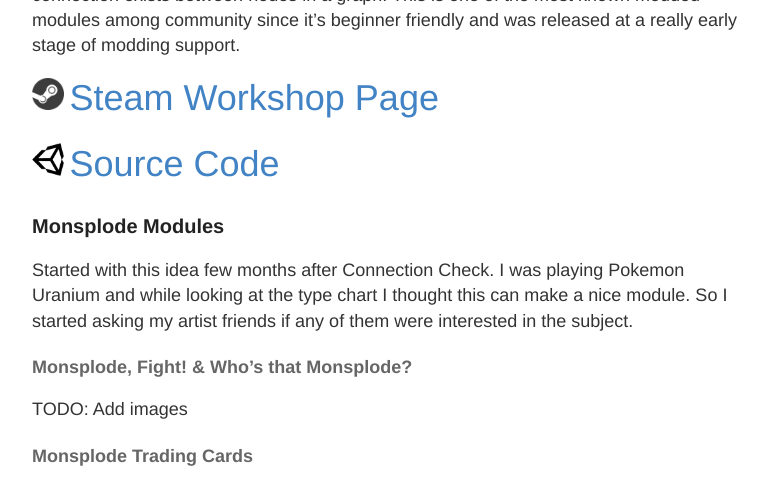
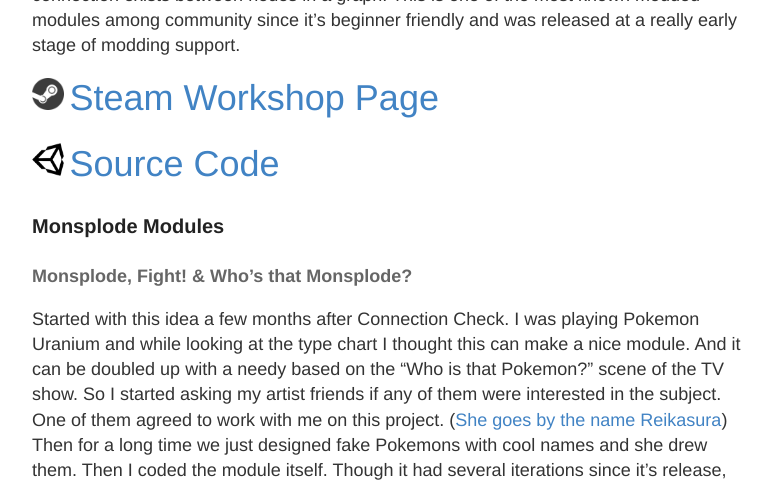
Before and after one commit to bcetin/bcetin.github.io, a Jekyll site: the page built from ktane.md, in a window 1280 px wide and 1400 px high, scrolled down 1279 px. Shown: the top 486 px of the window, without its empty margins (248-1020 px from the left). Built offline with Jekyll 4.4.1, drawn with Linux system fonts in a browser that asks for light colours; some of the changed text lies outside the part shown.

Commit message:
KTaNE page update

```diff
--- a/ktane.md
+++ b/ktane.md
@@ -9,9 +9,10 @@
 Learned a lot about Unity along the way. I am still maintaining all of these mods up to date with the game. Source codes are available on GitHub.
 
 ### Connection Check
-<img src="https://steamuserimages-a.akamaihd.net/ugc/494654861398167455/5A1098C596F33B50D91E842FFCA344AC9083BCDA/" alt="CCSS" style="height: 20em; "/>
-<img src="https://steamuserimages-a.akamaihd.net/ugc/494654861398168415/11C7EC78EFA9E0383DB1FEFFE0E0B3C65306E9FD/" alt="CCSS" style="height: 20em; "/>
-
+<div>
+<img src="https://steamuserimages-a.akamaihd.net/ugc/494654861398167455/5A1098C596F33B50D91E842FFCA344AC9083BCDA/" alt="CCSS" style="height: 20em;"/>
+<img src="https://steamuserimages-a.akamaihd.net/ugc/494654861398168415/11C7EC78EFA9E0383DB1FEFFE0E0B3C65306E9FD/" alt="CCSS" style="height: 20em;"/>
+</div>
 *Release: 15 Aug, 2016*
 
 Connection Check was the very first module I developed for KTaNE.
@@ -25,14 +26,33 @@
 
 ### Monsplode Modules
 
-Started with this idea few months after Connection Check.
-I was playing Pokemon Uranium and while looking at the type chart I thought this can make a nice module.
-So I started asking my artist friends if any of them were interested in the subject.
 #### Monsplode, Fight! & Who's that Monsplode?
-TODO: Add images
+Started with this idea a few months after Connection Check.
+I was playing Pokemon Uranium and while looking at the type chart I thought this can make a nice module. And it can be doubled up with a needy based on the "Who is that Pokemon?" scene of the TV show.
+So I started asking my artist friends if any of them were interested in the subject. One of them agreed to work with me on this project. ([She goes by the name Reikasura](https://kawaiinegi.deviantart.com/))
+Then for a long time we just designed fake Pokemons with cool names and she drew them. Then I coded the module itself. Though it had several iterations since it's release, most of the community grew to love Monsplodes.
+
+<img src="https://steamuserimages-a.akamaihd.net/ugc/481148341150125671/2F6D1CAFBDD249A25CFE7F48F899CBA9023D05F6/" alt="MonsplodeSS" style="height: 20em; "/>
+
 
 #### Monsplode Trading Cards
-TODO: Add images
+
+This one was added to Monsplode Modules after a year from its release. The initial idea came from @Grybo from KTaNE discord channel. I loved it from the beginning but it took a few months for me to able to actually work on the project. We did some playtesting then back and forth but finally it was released.
+This one is really complicated and hard compared to most of modded modules out there. And it has a nice design as far as I think. Cards look like actual trading cards. Flavor texts are there. There are a special versions of some initial Monsplodes.
+
+<img src="https://steamuserimages-a.akamaihd.net/ugc/862859183142792993/8031153AF96CBB3CC7E3DC7802E90DD735758882/" alt="MonsplodeCardsSS" style="height: 20em; "/>
+
+[  <img src="/images/icons/steam.png" alt="Steam Logo" style="height: 1.8em; "/> <span style="font-size: 2em;">Steam Workshop Page</span>](http://steamcommunity.com/sharedfiles/filedetails/?id=777164508)
+
+[  <img src="/images/icons/unity.png" alt="Unity Logo" style="height: 1.8em; "/> <span style="font-size: 2em;">Source Code</span>](https://github.com/bcetin/Monsplode)
+
 
 ### Poetry
-TODO: Add images
+
+<img src="https://steamuserimages-a.akamaihd.net/ugc/942809531470464061/47AFC615DCA408DF879B05AD7E69B51E4C75C0B7/" alt="CCSS" style="height: 20em; "/>
+
+
+
+[  <img src="/images/icons/steam.png" alt="Steam Logo" style="height: 1.8em; "/> <span style="font-size: 2em;">Steam Workshop Page</span>](http://steamcommunity.com/sharedfiles/filedetails/?id=1269387584)
+
+[  <img src="/images/icons/unity.png" alt="Unity Logo" style="height: 1.8em; "/> <span style="font-size: 2em;">Source Code</span>](https://github.com/bcetin/Poetry)
```
